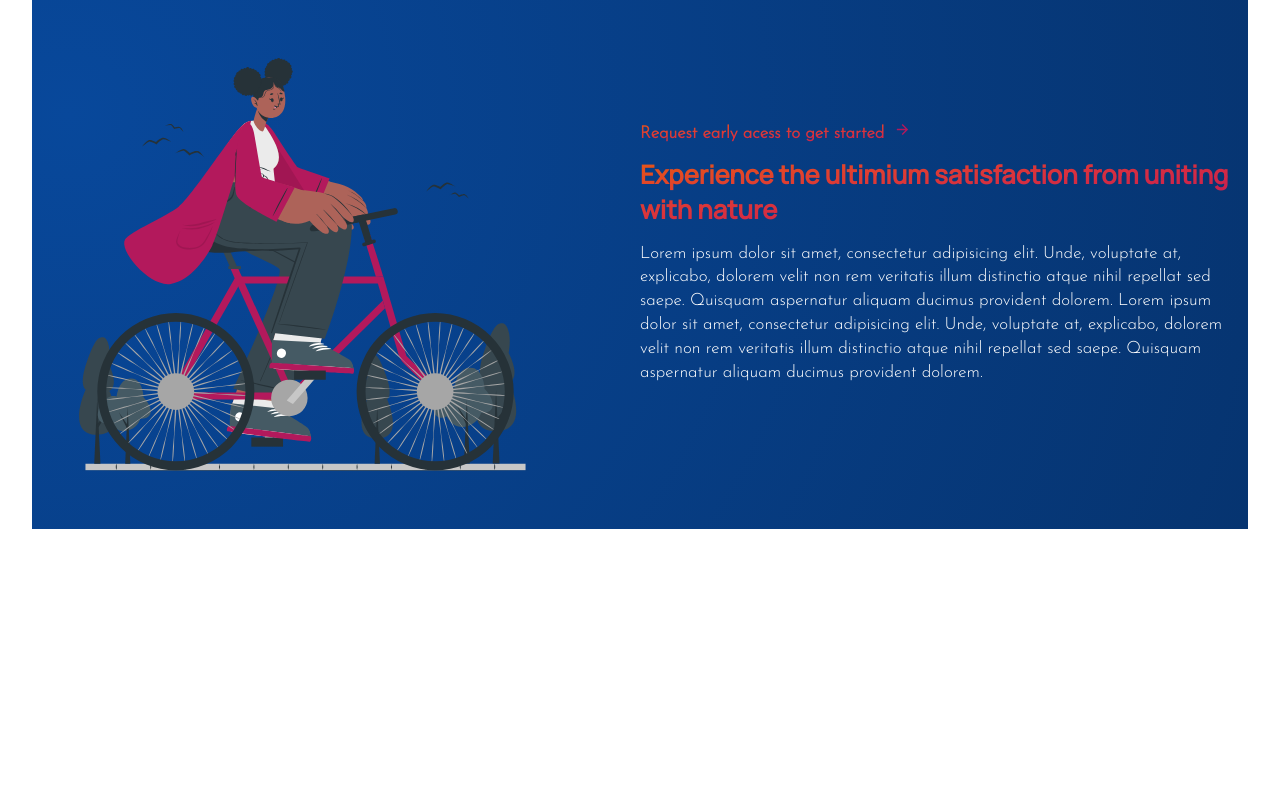
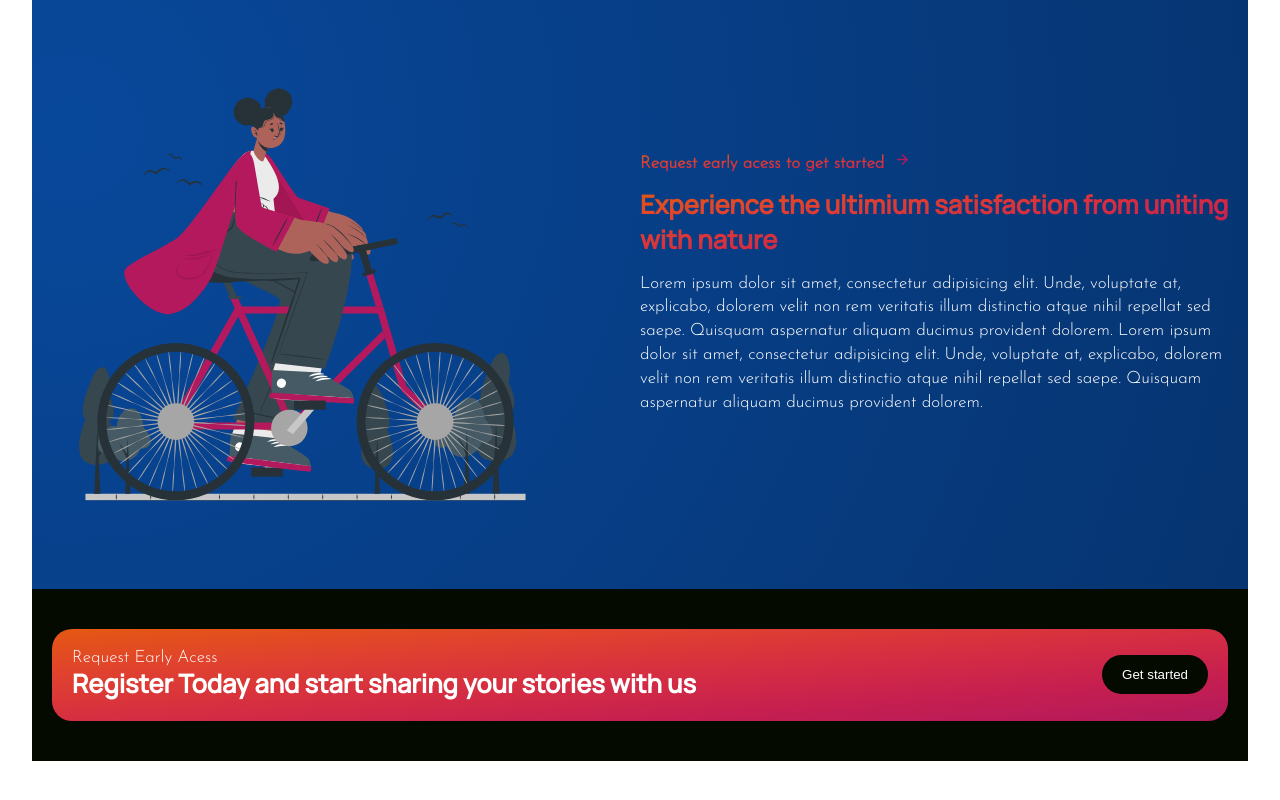
Before and after one commit to akinwumidi/Amill, a React (Create React App) app: page / in a window 1280 px wide. Shown: the part 1918-2718 px from the top of the page. Before the commit the page ends 2507 px from the top, so only its background shows below. Built offline with nearby package versions, Linux system fonts and the light colour scheme.

Commit message:
Completed cta section for small and larger screens

```diff
--- a/src/components/cta/cta.css
+++ b/src/components/cta/cta.css
@@ -0,0 +1,40 @@
+.amill__cta-section {
+    background: var(--color-bg);
+    padding: 40px 20px;
+}
+
+.amill__cta-container {
+    padding: 20px;
+    align-items: center;
+    justify-content: space-between;
+    background: var(--gradient-text);
+    border-radius: 20px;
+    display: flex;
+}
+
+.amill__cta-writeUpHolder {
+    width: 70%;
+}
+
+.amill__cta-writeUpHolder h2 {
+    font-family: var(--font-headers);
+}
+
+.amill__cta-container button {
+    border: none;
+    outline: none;
+    padding: 12px 20px;
+    border-radius: 20px;
+    color: var(--color-white);
+    background: var(--color-bg);
+}
+
+@media screen and (max-width: 700px) {
+    .amill__cta-container {
+        flex-flow: column;
+        align-items: flex-start;
+    }
+    .amill__cta-container button {
+        margin: 10px 0;
+    }
+}
--- a/src/components/cta/cta.jsx
+++ b/src/components/cta/cta.jsx
@@ -3,7 +3,15 @@ import './cta.css'
 
 const cta = () => {
   return (
-    <div>cta</div>
+    <div className="amill__cta-section section">
+      <div className="amill__cta-container">
+        <div className="amill__cta-writeUpHolder">
+          <p>Request Early Acess</p>
+          <h2>Register Today and start sharing your stories with us</h2>
+        </div>
+        <button>Get started</button>
+      </div>
+    </div>
   )
 }
 
--- a/src/containers/possibility/possibility.css
+++ b/src/containers/possibility/possibility.css
@@ -1,4 +1,5 @@
 .amill__posibility-Section {
+    padding: 30px 0;
     display: flex;
     justify-content: space-between;
     align-items: center;
```
Also changed, not shown: Projectpreview.png (added), 1 other file (tests, documents, lock files or other folders).
